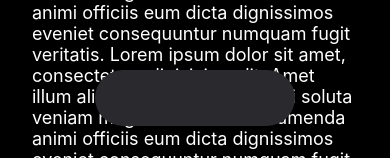
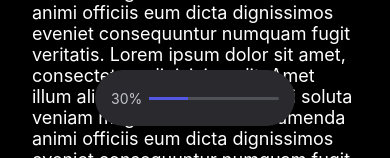
Before and after one commit to Thiago-Batista-da-Silva-Oliveira/ScrollBar-Progress, a React Native app: screen / in a window 390 px wide. Shown: the part 686-844 px from the top of the page. Built offline with nearby package versions, Linux system fonts and the light colour scheme.

Commit message:
dynamic width

```diff
--- a/src/components/Progressbar/index.tsx
+++ b/src/components/Progressbar/index.tsx
@@ -1,10 +1,19 @@
-import { View } from "react-native"
+import { Text, View } from "react-native"
 import { styles } from "./styles"
 
-export const ProgressBar = () => {
+type Props = {
+    value: number
+}
+
+export const ProgressBar = ({value}: Props) => {
     return (
         <View style={styles.container}>
-
+          <Text style={styles.value}>
+            {value}%
+          </Text>
+          <View style={styles.tracker}>
+            <View style={[styles.progress, {width: `${value}%`}]} />
+          </View>
         </View>
     )
 }
--- a/src/components/Progressbar/styles.ts
+++ b/src/components/Progressbar/styles.ts
@@ -9,5 +9,23 @@ export const styles = StyleSheet.create({
     bottom: 32,
     alignSelf: 'center',
     borderRadius: 32,
- }
+    justifyContent: 'center',
+    alignItems: 'center',
+    padding: 16,
+    flexDirection: 'row',
+ },
+ value: {
+    color: '#C4C4CC',
+    marginRight: 7,
+ },
+ tracker: {
+    flex: 1,
+    height: 3,
+    borderRadius: 3,
+    backgroundColor: '#505059',
+ },
+    progress: {
+        height: 3,
+        backgroundColor: '#5257E5',
+    }
 })
--- a/src/screens/Post/index.tsx
+++ b/src/screens/Post/index.tsx
@@ -44,7 +44,7 @@ export const Post = () => {
           </Text>
         </View>
       </ScrollView>
-      <ProgressBar />
+      <ProgressBar value={30} />
     </View>
   );
 };
```
